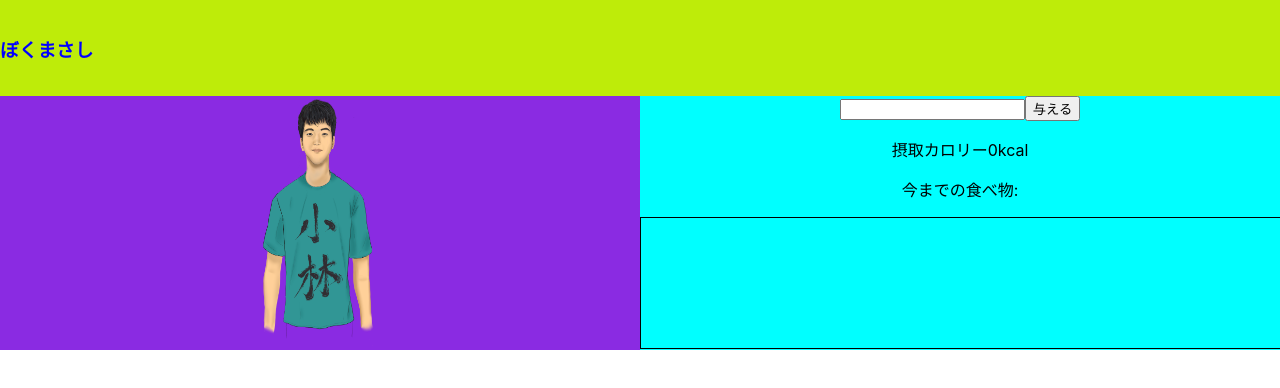
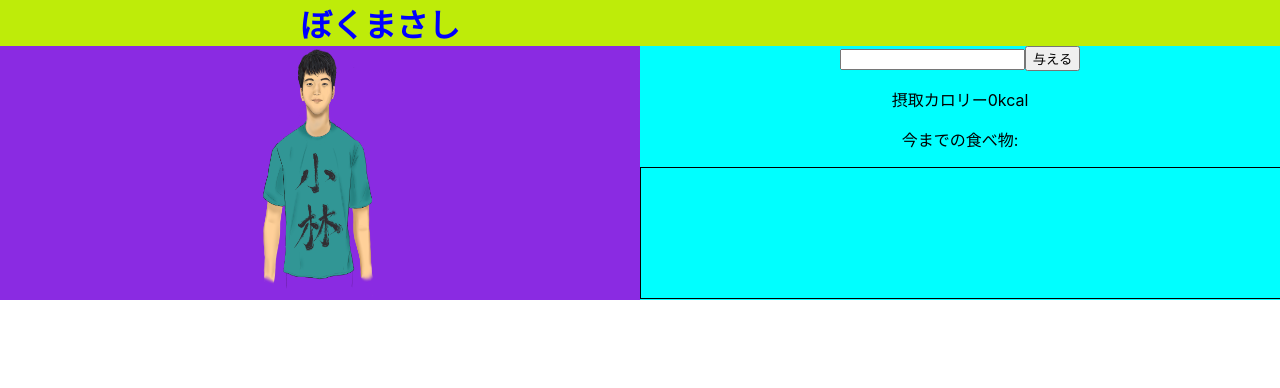
Before and after one commit to watnows/hackathon-2022-team2, a React (Create React App) app: page / in a window 1280 px wide. Shown: the top 388 px of the page. Built offline with nearby package versions, Linux system fonts and the light colour scheme.

Commit message:
headerのサイズ調整

```diff
--- a/src/App.js
+++ b/src/App.js
@@ -10,7 +10,7 @@ import"./style/Display.css"
 const Header = () => {
     return (
         <div class = "component_header">
-            <h3>ぼくまさし</h3>
+            <h1>ぼくまさし</h1>
         </div>
     )
 }
--- a/src/style/Header.css
+++ b/src/style/Header.css
@@ -1,8 +1,9 @@
-h3{
+h1{
     color: blue;
+    margin: 0px 300px;
+
 }
 
 .component_header{
     background-color: rgb(190, 236, 9);
-    padding: 16px 0px;
 }
```
